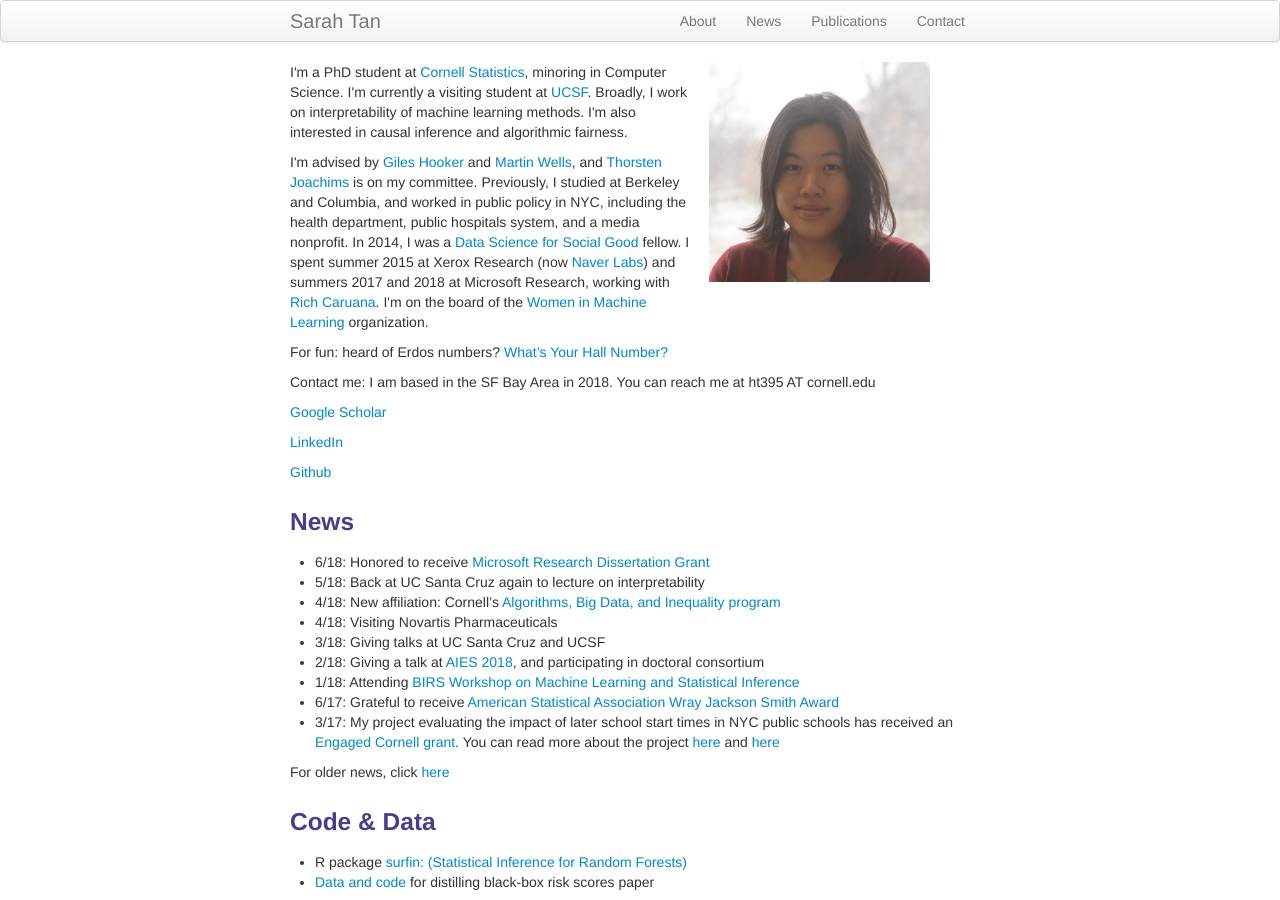
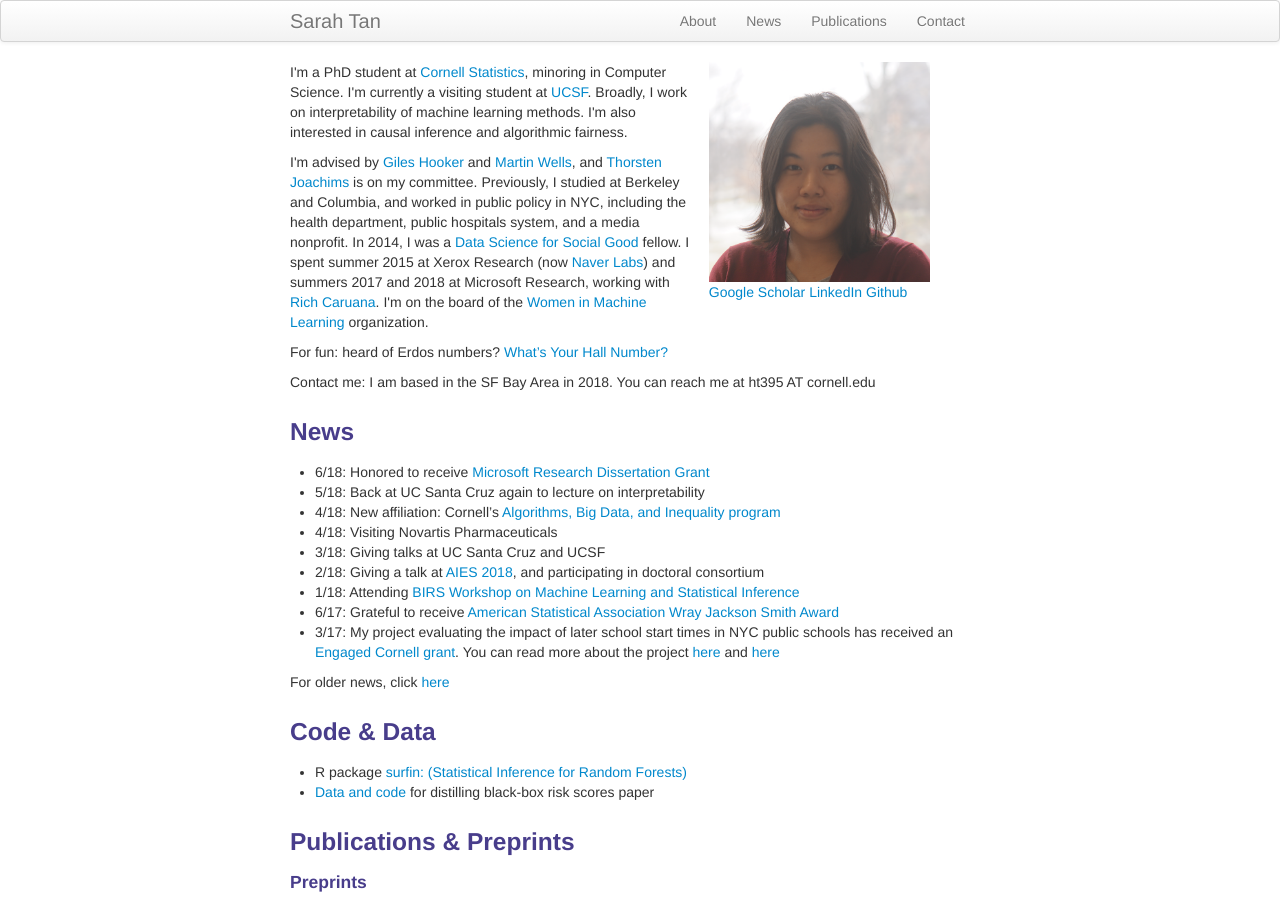
Before and after one commit to shftan/shftan.github.io, a Jekyll site: the page built from index.md, in a window 1280 px wide and 900 px high. Built offline with Jekyll 4.4.1, drawn with Linux system fonts in a browser that asks for light colours; part of the change alters nothing that is shown.

Commit message:
Update index.md

```diff
--- a/index.md
+++ b/index.md
@@ -13,23 +13,22 @@ keywords: Sarah Tan, Cornell, Statistics, interpretability, causal inference
         </div>
 
         <div class="span4">
-         <img src="picture.png" width = "100%" title="Sarah Tan" alt="Sarah Tan"/>
+           <img src="picture.png" width = "100%" title="Sarah Tan" alt="Sarah Tan"/>
+
+           <a href="https://scholar.google.com/citations?user=_tSKmPYAAAAJ&hl=en">Google Scholar</a>
+
+           <a href="https://www.linkedin.com/in/shftan/">LinkedIn</a>
+
+           <a href="https://github.com/shftan">Github</a>
         </div>
-
 </div>
-
-
 
 For fun: heard of Erdos numbers? [What's Your Hall Number?](http://hallnumber.pythonanywhere.com)
 
 <div class="row-fluid" id="contact"></div>
 Contact me: I am based in the SF Bay Area in 2018. You can reach me at ht395 AT cornell.edu
 
-[Google Scholar](https://scholar.google.com/citations?user=_tSKmPYAAAAJ&hl=en)
 
-[LinkedIn](https://www.linkedin.com/in/shftan/)
-
-[Github](https://github.com/shftan)
 
 <div class="row-fluid" id="news"><h3>News</h3>
 </div>
```
